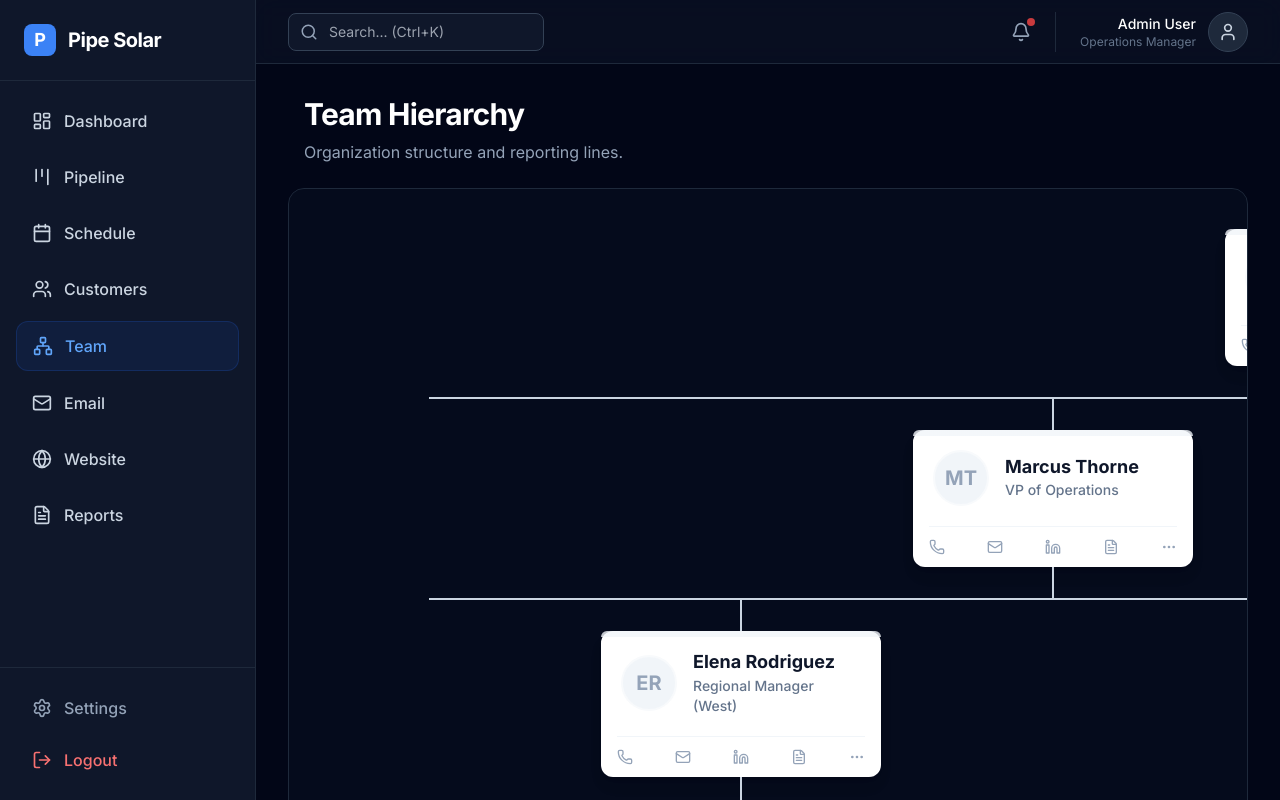
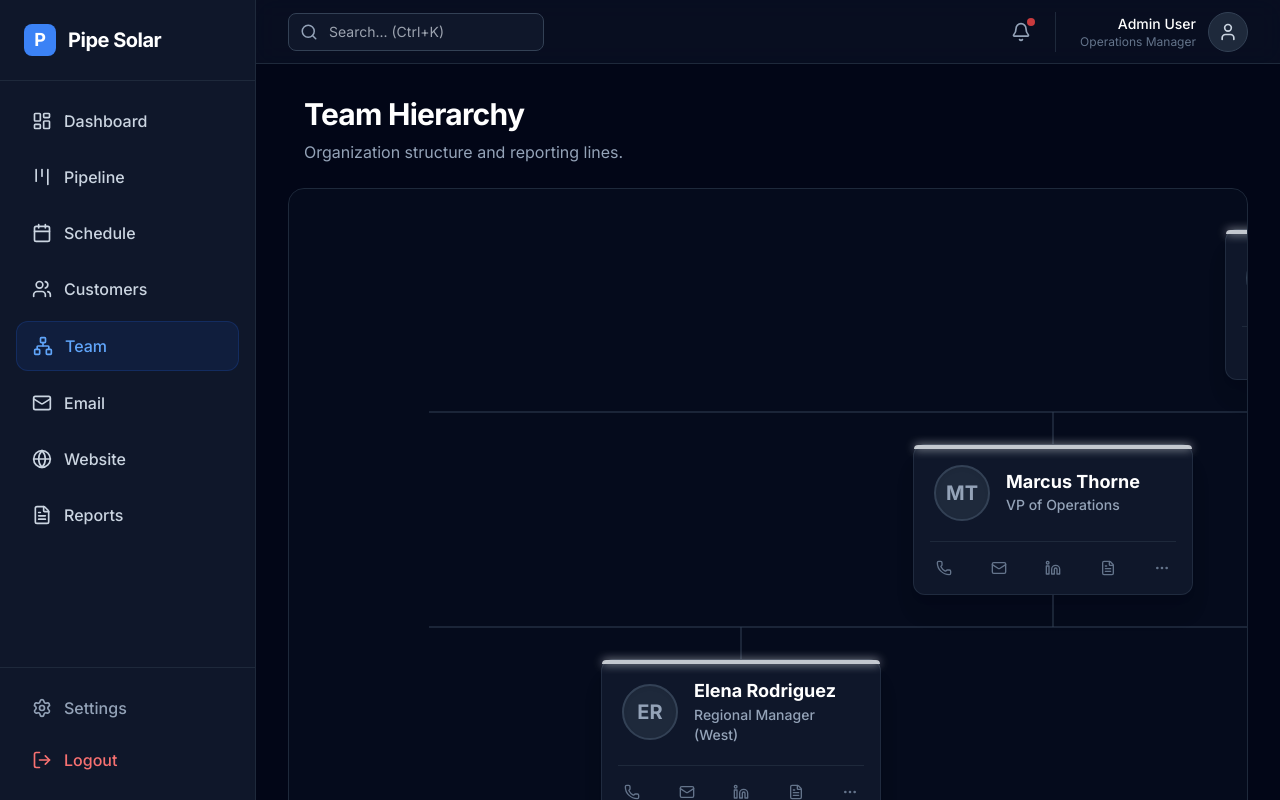
Before and after one commit to Ashuuniyal12/SolarCRM, a React (Vite) app in the folder client/: page /admin/team in a window 1280 px wide. Shown: the top 800 px of the page. Built offline with nearby package versions, Linux system fonts and the light colour scheme.

Commit message:
Theme Team Hierarchy: Update to dark mode styles

```diff
--- a/client/src/pages/admin/Team.tsx
+++ b/client/src/pages/admin/Team.tsx
@@ -13,33 +13,33 @@ const EmployeeCard = ({ node }: { node: any }) => {
     };
 
     return (
-        <div className={`relative bg-white rounded-xl shadow-lg p-0 w-[280px] group transition-transform hover:-translate-y-1 duration-300`}>
+        <div className={`relative bg-slate-900 border border-slate-700/50 rounded-xl shadow-xl p-0 w-[280px] group transition-all hover:-translate-y-1 duration-300 hover:shadow-2xl hover:shadow-blue-500/10`}>
             {/* Colorful Top Border */}
-            <div className={`absolute top-0 left-0 right-0 h-1.5 rounded-t-xl ${getBorderColor(node.role)} bg-gradient-to-r from-current to-current opacity-80`} />
+            <div className={`absolute top-0 left-0 right-0 h-1 rounded-t-xl ${getBorderColor(node.role)} bg-gradient-to-r from-current to-current shadow-[0_0_10px_currentColor] opacity-80`} />
 
             <div className="p-5 flex items-center gap-4">
-                <div className="w-14 h-14 rounded-full bg-slate-100 flex items-center justify-center overflow-hidden border-2 border-slate-50 shrink-0">
+                <div className="w-14 h-14 rounded-full bg-slate-800 flex items-center justify-center overflow-hidden border-2 border-slate-700 shrink-0 shadow-inner">
                     {/* Placeholder Avatar */}
                     <span className="text-xl font-bold text-slate-400">
                         {node.name.split(' ').map((n: string) => n[0]).join('')}
                     </span>
                 </div>
                 <div>
-                    <h3 className="font-bold text-slate-900 text-lg leading-tight">{node.name}</h3>
-                    <p className="text-slate-500 text-sm font-medium mt-0.5">{node.role}</p>
+                    <h3 className="font-bold text-white text-lg leading-tight">{node.name}</h3>
+                    <p className="text-slate-400 text-sm font-medium mt-0.5">{node.role}</p>
                 </div>
             </div>
 
             {/* Divider */}
-            <div className="h-px bg-slate-100 mx-4" />
+            <div className="h-px bg-slate-800 mx-4" />
 
             {/* Action Footer */}
-            <div className="px-4 py-3 flex items-center justify-between text-slate-400">
-                <button className="hover:text-blue-500 transition-colors"><Phone size={16} /></button>
-                <button className="hover:text-blue-500 transition-colors"><Mail size={16} /></button>
-                <button className="hover:text-blue-700 transition-colors"><Linkedin size={16} /></button>
-                <button className="hover:text-slate-600 transition-colors"><FileText size={16} /></button>
-                <button className="hover:text-slate-600 transition-colors"><MoreHorizontal size={16} /></button>
+            <div className="px-4 py-3 flex items-center justify-between text-slate-500">
+                <button className="hover:text-blue-400 hover:bg-blue-500/10 p-1.5 rounded-lg transition-all"><Phone size={16} /></button>
+                <button className="hover:text-blue-400 hover:bg-blue-500/10 p-1.5 rounded-lg transition-all"><Mail size={16} /></button>
+                <button className="hover:text-blue-500 hover:bg-blue-600/10 p-1.5 rounded-lg transition-all"><Linkedin size={16} /></button>
+                <button className="hover:text-slate-300 hover:bg-slate-700 p-1.5 rounded-lg transition-all"><FileText size={16} /></button>
+                <button className="hover:text-slate-300 hover:bg-slate-700 p-1.5 rounded-lg transition-all"><MoreHorizontal size={16} /></button>
             </div>
         </div>
     );
@@ -57,7 +57,7 @@ const OrgTreeNode = ({ node }: { node: any }) => {
 
                 {/* Vertical line going down from parent */}
                 {hasChildren && (
-                    <div className="absolute top-full left-1/2 -translate-x-1/2 w-0.5 h-8 bg-slate-300" />
+                    <div className="absolute top-full left-1/2 -translate-x-1/2 w-0.5 h-8 bg-slate-700/50" />
                 )}
             </div>
 
@@ -66,7 +66,7 @@ const OrgTreeNode = ({ node }: { node: any }) => {
                 <div className="relative flex gap-8 pt-8">
                     {/* Horizontal connector line */}
                     {node.children.length > 1 && (
-                        <div className="absolute top-0 left-[calc(140px)] right-[calc(140px)] h-0.5 bg-slate-300 transform -translate-y-1/2" />
+                        <div className="absolute top-0 left-[calc(140px)] right-[calc(140px)] h-0.5 bg-slate-700/50 transform -translate-y-1/2" />
                     )}
 
                     {/* Render children recursively */}
@@ -74,7 +74,7 @@ const OrgTreeNode = ({ node }: { node: any }) => {
                     {node.children.map((child: any) => (
                         <div key={child.id} className="relative flex flex-col items-center">
                             {/* Vertical line going up to the connector/parent */}
-                            <div className="absolute bottom-[100%] left-1/2 -translate-x-1/2 w-0.5 h-8 bg-slate-300">
+                            <div className="absolute bottom-[100%] left-1/2 -translate-x-1/2 w-0.5 h-8 bg-slate-700/50">
                                 {/* Rounded corner logic could go here for perfect curves, but simple lines work for this MVP */}
                             </div>
 
```
Also changed, not shown: 4 other files (tests, documents, lock files or other folders).
